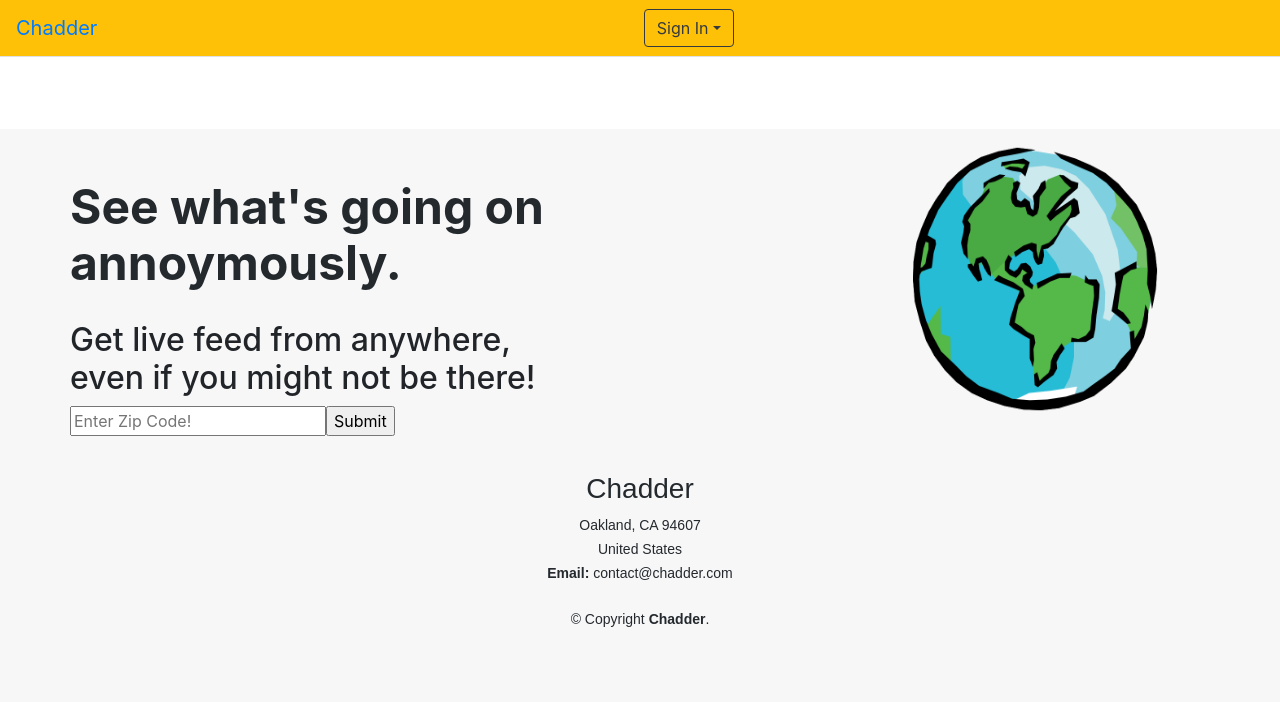
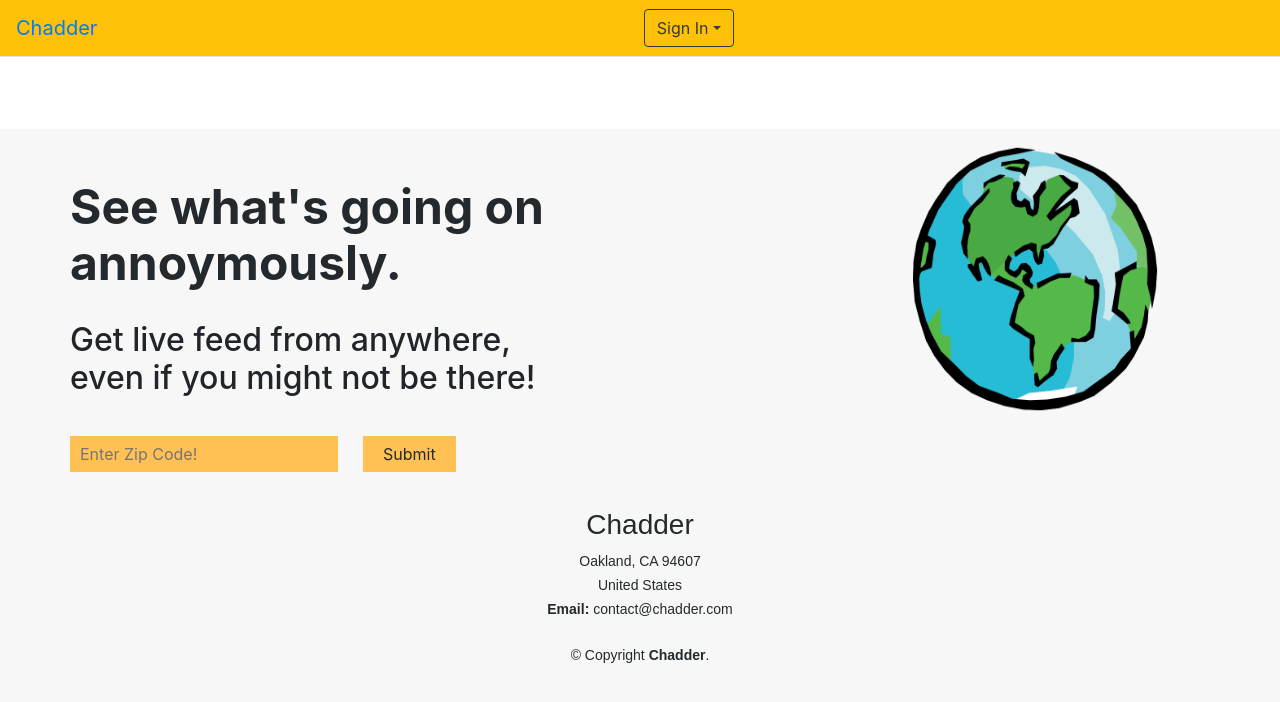
Before and after one commit to neilhammerle/Chadder, a React (Create React App) app in the folder client/: page / in a window 1280 px wide. Shown: the top 702 px of the page. Built offline with nearby package versions, Linux system fonts and the light colour scheme.

Commit message:
add css on form

```diff
--- a/client/src/components/Hero/assets/styles.css
+++ b/client/src/components/Hero/assets/styles.css
@@ -19,6 +19,24 @@
     font-size: 24px;
 }
 
+#zipform {
+    border: none;
+    padding: 18px 10px;
+    height: 30px;
+    margin-top: 30px;
+    background: #ffc154;
+    color: #24292e;
+}
+
+#zipsubmit{
+    margin-left: 25px;
+    border: none;
+    padding: 6px 20px;
+    text-decoration: none;
+    background: #ffc154;
+    color: #24292e;
+    cursor: pointer;
+}
 .earth {
     height: 300px;
     width: 350px;
--- a/client/src/components/Hero/index.js
+++ b/client/src/components/Hero/index.js
@@ -8,7 +8,7 @@ const index = () => {
         <section id="hero">
             <div className="container">
                 <div className="row justify-content-between">
-                    <div clasName="col-lg-3 pt-5 pt-lg-0 d-flex">
+                    <div>
                         <h1 className="text-left">See what's going on
             <br />
                             annoymously. </h1>
@@ -19,9 +19,9 @@ const index = () => {
             </h2>
                         <form>
                             <label>
-                                <input type='text' placeholder="Enter Zip Code!" name='zipcode' />
+                                <input id='zipform' type='text' placeholder="Enter Zip Code!" name='zipcode' />
                             </label>
-                            <input type="submit" value='Submit' />
+                            <input id='zipsubmit' type="submit" value='Submit' />
                         </form>
                     </div>
                     <div className=" align-items-right justify-content-right rounded-circle hero-img">
```
